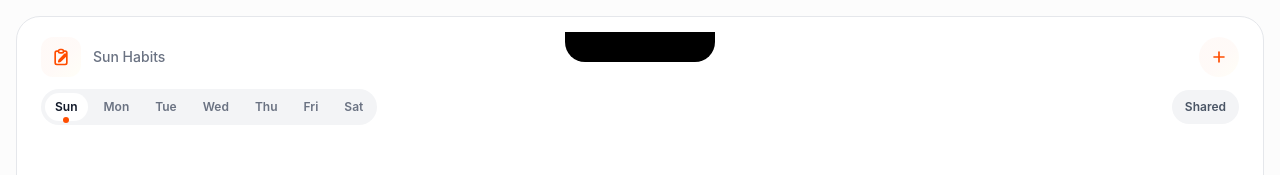
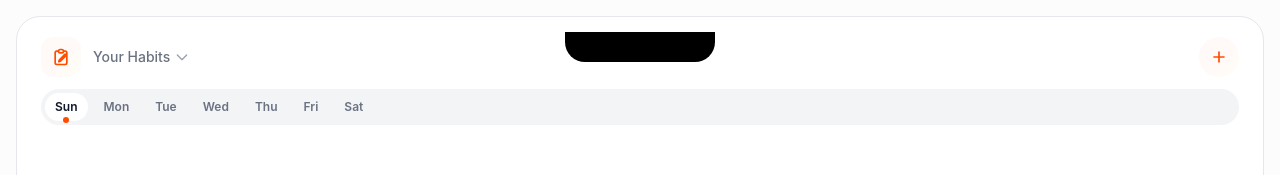
Before and after one commit to benyamty/HB, a React (Vite) app: page / in a window 1280 px wide. Both pictures are taken after a click on the button 642 px from the left and 766 px from the top of the page. Shown: the top 175 px of the page. Built offline with nearby package versions, Linux system fonts and the light colour scheme.

Commit message:
Habits header dropdown for pages; keep weekday pills

```diff
--- a/src/components/Home.jsx
+++ b/src/components/Home.jsx
@@ -193,7 +193,8 @@ function Home({
   const [currentTime, setCurrentTime] = useState(new Date())
   const [verifyingHabit, setVerifyingHabit] = useState(null)
   const [selectedHabitsDay, setSelectedHabitsDay] = useState(() => ['Sun','Mon','Tue','Wed','Thu','Fri','Sat'][new Date().getDay()])
-  const [showSharedHabits, setShowSharedHabits] = useState(false)
+  const [habitsPage, setHabitsPage] = useState('my')
+  const [showHabitsPageMenu, setShowHabitsPageMenu] = useState(false)
   const [showBadgePicker, setShowBadgePicker] = useState(false)
   const [selectedSlot, setSelectedSlot] = useState(null)
   const [achievementsExpanded, setAchievementsExpanded] = useState(false)
@@ -206,7 +207,7 @@ function Home({
   const todayKey = WEEKDAYS[new Date().getDay()]
 
   const filteredHabits = useMemo(() => {
-    if (showSharedHabits) {
+    if (habitsPage === 'shared') {
       return habits.filter(h => (h.sharedWith?.length || 0) > 0 || h.isShared)
     }
 
@@ -215,7 +216,7 @@ function Home({
       if (!Array.isArray(d) || d.length === 0) return true
       return d.includes(selectedHabitsDay)
     })
-  }, [habits, selectedHabitsDay, showSharedHabits])
+  }, [habits, habitsPage, selectedHabitsDay])
   useEffect(() => {
     isFirstMount.current = false
   }, [])
@@ -515,13 +516,63 @@ function Home({
                 <path strokeLinecap="round" strokeLinejoin="round" strokeWidth={2} d="M14.121 14.121L16.5 11.743m0 0l1.378-1.378a1 1 0 00-1.414-1.414L15.086 10.33m1.414 1.414l-4.95 4.95a1 1 0 01-.39.242l-1.83.61.61-1.83a1 1 0 01.242-.39l4.95-4.95" />
               </svg>
             </div>
-            <span className="text-gray-500 text-sm font-medium">
-              {habitsExpanded ? (showSharedHabits ? 'Shared Habits' : `${selectedHabitsDay} Habits`) : "Today's Habits"}
-            </span>
+
+            <div className="relative">
+              <button
+                type="button"
+                onClick={(e) => {
+                  e.stopPropagation()
+                  if (!habitsExpanded) return
+                  setShowHabitsPageMenu(!showHabitsPageMenu)
+                }}
+                className="flex items-center gap-1 text-gray-500 text-sm font-medium"
+              >
+                Your Habits
+                {habitsExpanded && (
+                  <svg className="w-4 h-4 text-gray-400" fill="none" stroke="currentColor" viewBox="0 0 24 24">
+                    <path strokeLinecap="round" strokeLinejoin="round" strokeWidth={2} d="M19 9l-7 7-7-7" />
+                  </svg>
+                )}
+              </button>
+
+              {habitsExpanded && showHabitsPageMenu && (
+                <div
+                  className="absolute left-0 top-full mt-2 w-44 bg-white border border-gray-200 rounded-2xl overflow-hidden z-50"
+                  onClick={(e) => e.stopPropagation()}
+                >
+                  <button
+                    type="button"
+                    onClick={() => {
+                      setHabitsPage('my')
+                      setShowHabitsPageMenu(false)
+                    }}
+                    className={`w-full px-4 py-3 text-left text-sm font-medium ${
+                      habitsPage === 'my' ? 'text-gray-900 bg-gray-50' : 'text-gray-600'
+                    }`}
+                  >
+                    My Habits
+                  </button>
+                  <button
+                    type="button"
+                    onClick={() => {
+                      setHabitsPage('shared')
+                      setShowHabitsPageMenu(false)
+                    }}
+                    className={`w-full px-4 py-3 text-left text-sm font-medium ${
+                      habitsPage === 'shared' ? 'text-gray-900 bg-gray-50' : 'text-gray-600'
+                    }`}
+                  >
+                    Shared Habits
+                  </button>
                 </div>
+              )}
+            </div>
+          </div>
+
           <button
             onClick={(e) => {
               e.stopPropagation()
+              setShowHabitsPageMenu(false)
               onAddHabit()
             }}
             className="w-10 h-10 rounded-full accent-chip flex items-center justify-center flex-shrink-0 active:scale-95 transition-transform"
@@ -532,18 +583,16 @@ function Home({
           </button>
         </div>
 
-        {habitsExpanded && (
-          <div className="flex items-center justify-between gap-3 mb-4 flex-shrink-0 w-full" onClick={(e) => e.stopPropagation()}>
-            <div className="flex items-center gap-1.5 bg-gray-100 rounded-full p-1">
+        {habitsExpanded && habitsPage === 'my' && (
+          <div className="flex items-center gap-1.5 bg-gray-100 rounded-full p-1 mb-4 flex-shrink-0 w-full overflow-hidden" onClick={(e) => e.stopPropagation()}>
             {WEEKDAYS.map((d) => {
-                const isActive = !showSharedHabits && selectedHabitsDay === d
+              const isActive = selectedHabitsDay === d
               const isToday = todayKey === d
               return (
                 <button
                   key={d}
                   type="button"
                   onClick={() => {
-                      setShowSharedHabits(false)
                     setSelectedHabitsDay(d)
                   }}
                   className={`relative px-2.5 py-1.5 rounded-full text-xs font-semibold transition-colors ${
@@ -560,24 +609,11 @@ function Home({
               )
             })}
           </div>
-
-            <button
-              type="button"
-              onClick={() => setShowSharedHabits(!showSharedHabits)}
-              className={`px-3 py-2 rounded-full text-xs font-semibold border transition-colors ${
-                showSharedHabits
-                  ? 'bg-white border-[color:var(--accent-solid)] text-[color:var(--accent-solid)]'
-                  : 'bg-gray-100 border-transparent text-gray-600'
-              }`}
-            >
-              Shared
-            </button>
-          </div>
         )}
 
         {/* Habits List */}
         <div className="flex-1 flex flex-col gap-2 min-h-0 w-full overflow-y-auto">
-          {showSharedHabits && filteredHabits.length === 0 ? (
+          {habitsPage === 'shared' && filteredHabits.length === 0 ? (
             <div className="flex-1 flex flex-col items-center justify-center w-full text-center">
               <div className="w-20 h-20 rounded-full bg-gray-100 flex items-center justify-center mb-4">
                 <svg className="w-10 h-10 text-gray-300" fill="none" stroke="currentColor" viewBox="0 0 24 24">
```
Lines whose indentation alone changed are shown as unchanged.
